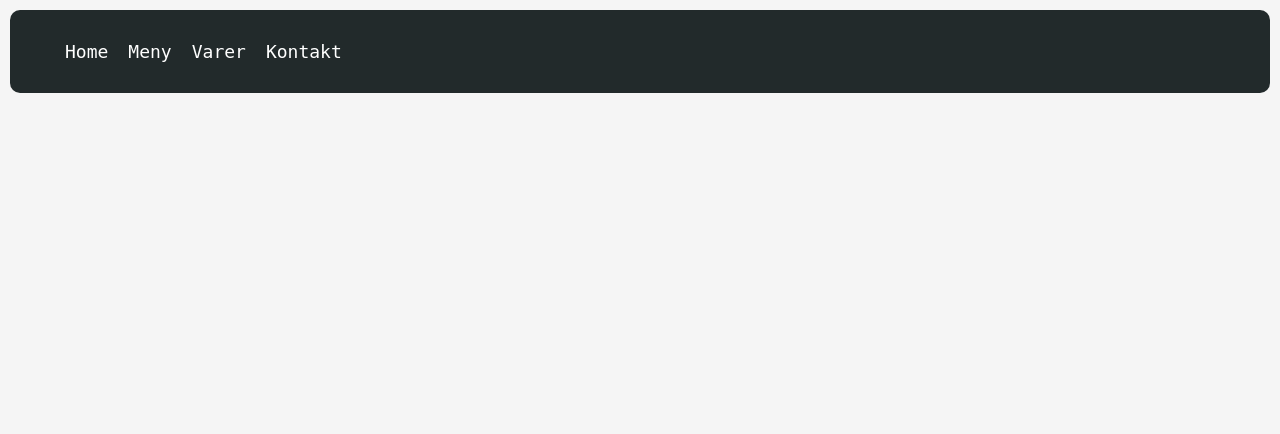
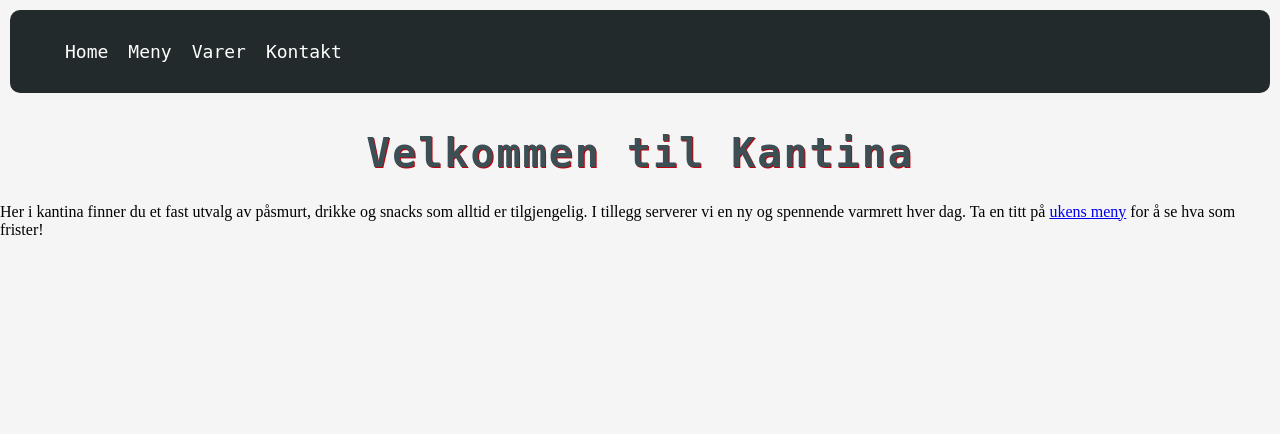
Before and after one commit to audun-web/kantina-utenAI, a Flask app: page / in a window 1280 px wide. Shown: the top 434 px of the page. Run offline with Flask 3, Linux system fonts and the light colour scheme.

Commit message:
Enkel informasjon på hjemsiden, og stylet tittelen på hjemsiden

```diff
--- a/static/css/style.css
+++ b/static/css/style.css
@@ -51,3 +51,12 @@ footer {
 footer p {
     font-family: 'Jetbrains Mono', monospace;
 }
+
+.tittel {
+    text-align: center;
+    font-family: 'Jetbrains Mono', monospace;
+    color: #3B4F54;
+    font-size: 2.5em; /* Gjør teksten større */
+    letter-spacing: 2px; /* Gir litt luft mellom bokstavene */
+    text-shadow: 1px 1px 0 #BD000C; /* 3D-effekt med to skygger */
+}
--- a/templates/index.html
+++ b/templates/index.html
@@ -3,4 +3,10 @@
 {% block title %}Kantina{% endblock %}
 
 {% block content %}
+<h1 class="tittel">Velkommen til Kantina</h1>
+
+<p class="informasjons-boks">
+    Her i kantina finner du et fast utvalg av påsmurt, drikke og snacks som alltid er tilgjengelig.
+    I tillegg serverer vi en ny og spennende varmrett hver dag. Ta en titt på <a href="{{ url_for('meny') }}">ukens meny</a> for å se hva som frister!
+</p>
 {% endblock %}
```
